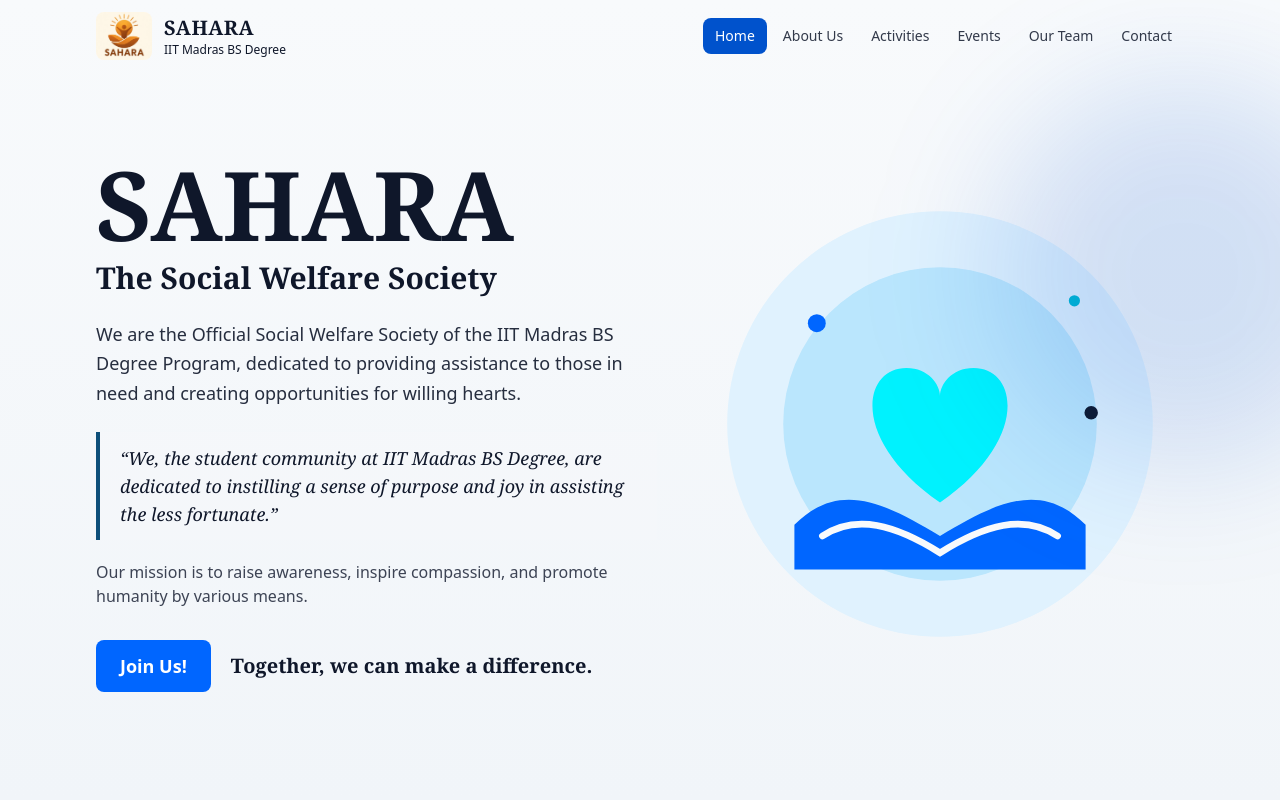
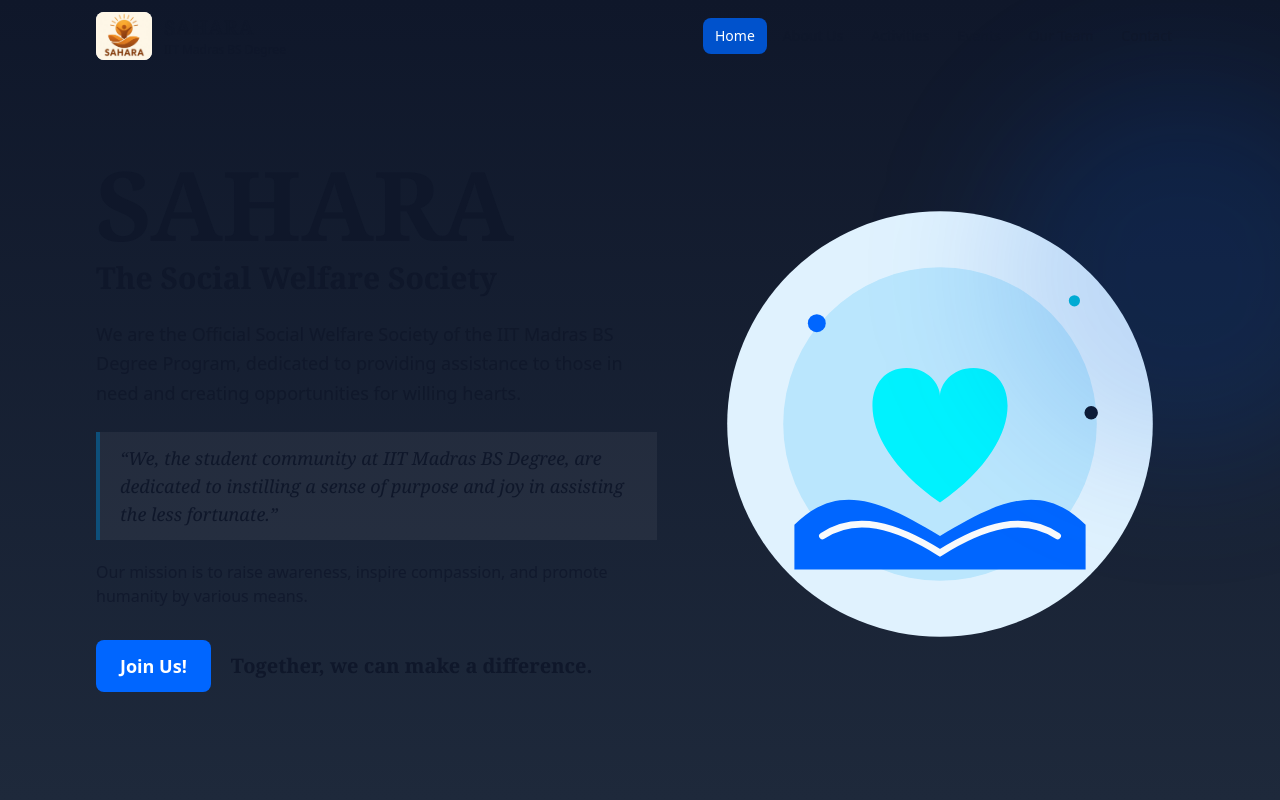
Before and after one commit to 25f1000216/sahara-landing-page, a React (Vite) app: page / in a window 1280 px wide. Shown: the top 800 px of the page. Built offline with nearby package versions, Linux system fonts and the light colour scheme.

Commit message:
Refactor color palette in tailwind.config.js
Updated color values for plum and blush in Tailwind configuration.

```diff
--- a/tailwind.config.js
+++ b/tailwind.config.js
@@ -8,8 +8,9 @@ export default {
         surface: '#f8fafc',
         slate: { 950: '#0f172a', 900: '#0f172a', 800: '#1e293b', 700: '#334155' },
         // Existing component tokens map to the refreshed blue/cyan and light palette.
-        plum: { 950: '#f8fafc', 900: '#f1f5f9', 800: '#ffffff', 700: '#e2e8f0' },
-        blush: { DEFAULT: '#dbeafe', deep: '#bfdbfe' },
+        plum: { 950: '#0f172a', 900: '#1e293b', 800: '#334155', 700: '#475569' },
+        // Fixed: Changed light blue blush colors to high-contrast deep navy/slate values
+        blush: { DEFAULT: '#1e3a8a', deep: '#0f172a' },
         cream: '#0f172a',
         ink: '#0f172a',
         emerald: { 900: '#0047b3', 700: '#0052cc', 600: '#0052cc', 500: '#0d4f7a', 400: '#0f4c81' },
```
